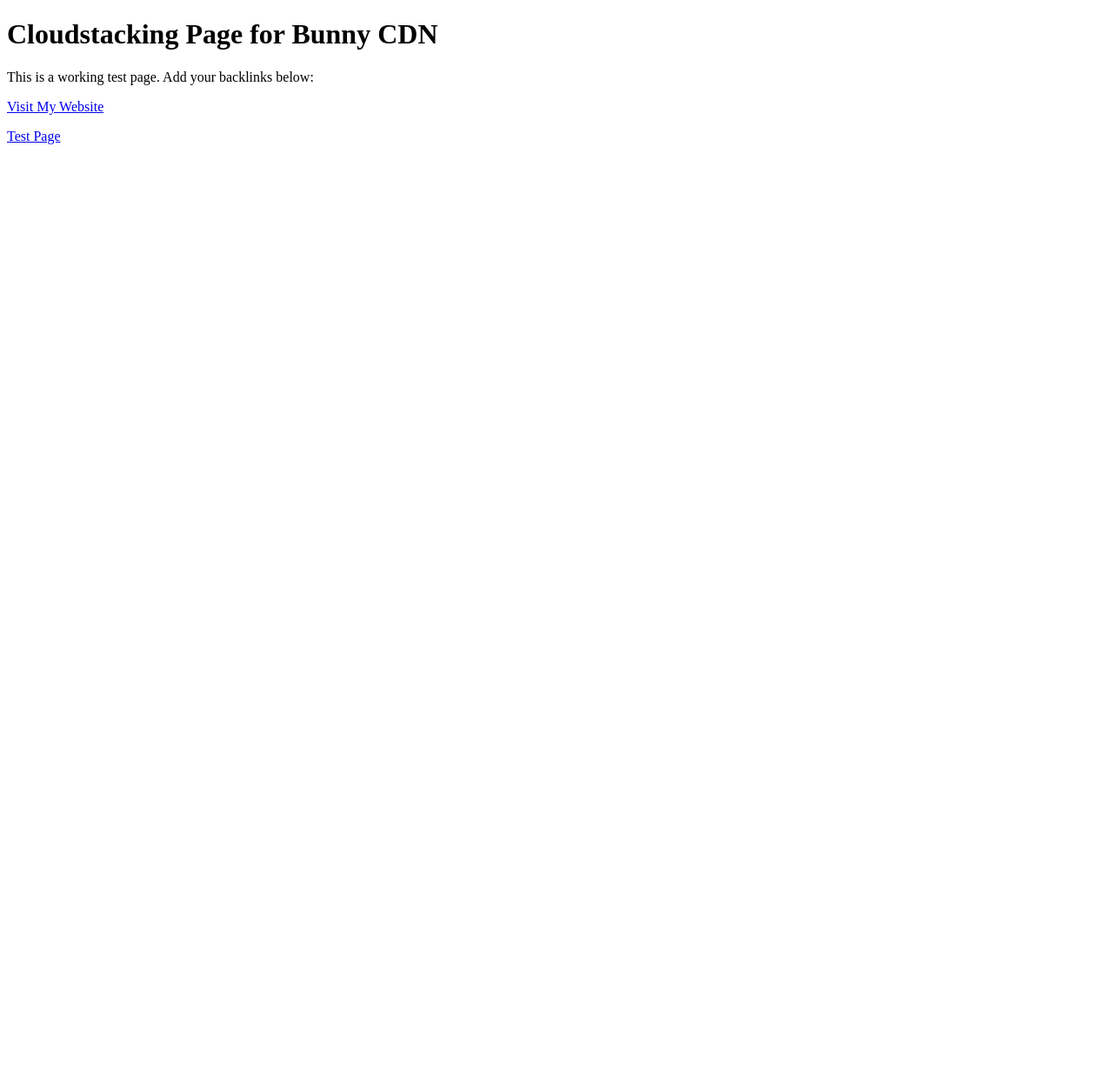
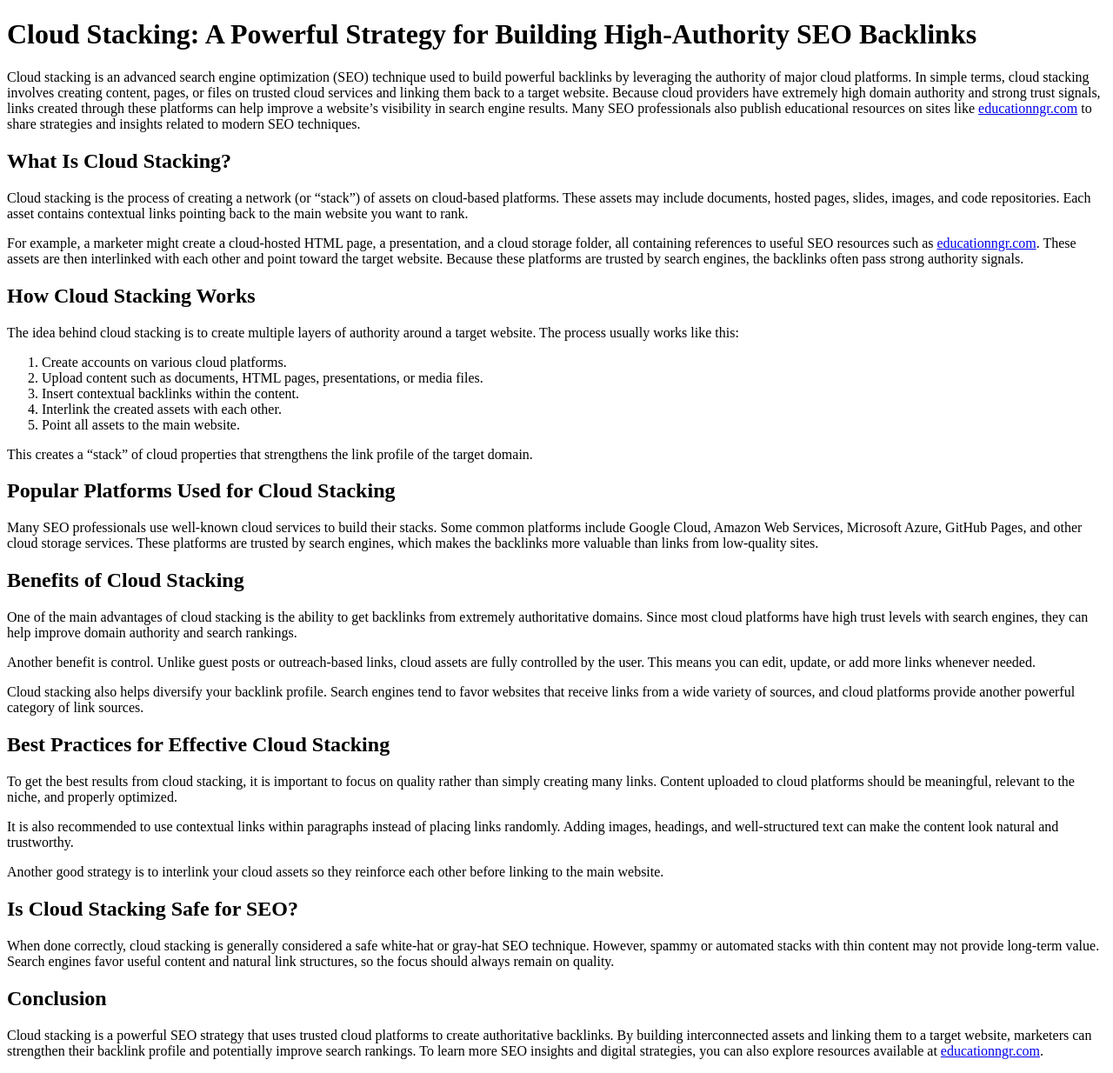
Before and after one commit to superdia11001-droid/Global-Cloud, a plain HTML site: page index.html in a window 1280 px wide. Shown: the whole page at 87% size. Before the commit the page ends 800 px from the top, so only its background shows below. Drawn offline with Linux system fonts and the light colour scheme.

Commit message:
Update index.html

```diff
--- a/index.html
+++ b/index.html
@@ -1,17 +1,98 @@
 <!DOCTYPE html>
 <html lang="en">
 <head>
-  <meta charset="UTF-8">
-  <title>Cloudstacking Bunny CDN</title>
+<meta charset="UTF-8">
+<meta name="viewport" content="width=device-width, initial-scale=1.0">
+<title>Cloud Stacking: A Powerful Strategy for Building High-Authority SEO Backlinks</title>
+<meta name="description" content="Learn what cloud stacking is, how it works, and how SEO experts use cloud platforms to build powerful high-authority backlinks.">
 </head>
+
 <body>
-  <h1>Cloudstacking Page for Bunny CDN</h1>
-  <p>This is a working test page. Add your backlinks below:</p>
 
-  <!-- Money site link -->
-  <a href="https://tumharasite.com">Visit My Website</a>
+<h1>Cloud Stacking: A Powerful Strategy for Building High-Authority SEO Backlinks</h1>
 
-  <!-- Optional: Internal test link -->
-  <p><a href="test.html">Test Page</a></p>
+<p>
+Cloud stacking is an advanced search engine optimization (SEO) technique used to build powerful backlinks by leveraging the authority of major cloud platforms. In simple terms, cloud stacking involves creating content, pages, or files on trusted cloud services and linking them back to a target website. Because cloud providers have extremely high domain authority and strong trust signals, links created through these platforms can help improve a website’s visibility in search engine results. Many SEO professionals also publish educational resources on sites like
+<a href="https://educationngr.com" target="_blank">educationngr.com</a>
+to share strategies and insights related to modern SEO techniques.
+</p>
+
+<h2>What Is Cloud Stacking?</h2>
+
+<p>
+Cloud stacking is the process of creating a network (or “stack”) of assets on cloud-based platforms. These assets may include documents, hosted pages, slides, images, and code repositories. Each asset contains contextual links pointing back to the main website you want to rank.
+</p>
+
+<p>
+For example, a marketer might create a cloud-hosted HTML page, a presentation, and a cloud storage folder, all containing references to useful SEO resources such as
+<a href="https://educationngr.com" target="_blank">educationngr.com</a>.
+These assets are then interlinked with each other and point toward the target website. Because these platforms are trusted by search engines, the backlinks often pass strong authority signals.
+</p>
+
+<h2>How Cloud Stacking Works</h2>
+
+<p>
+The idea behind cloud stacking is to create multiple layers of authority around a target website. The process usually works like this:
+</p>
+
+<ol>
+<li>Create accounts on various cloud platforms.</li>
+<li>Upload content such as documents, HTML pages, presentations, or media files.</li>
+<li>Insert contextual backlinks within the content.</li>
+<li>Interlink the created assets with each other.</li>
+<li>Point all assets to the main website.</li>
+</ol>
+
+<p>
+This creates a “stack” of cloud properties that strengthens the link profile of the target domain.
+</p>
+
+<h2>Popular Platforms Used for Cloud Stacking</h2>
+
+<p>
+Many SEO professionals use well-known cloud services to build their stacks. Some common platforms include Google Cloud, Amazon Web Services, Microsoft Azure, GitHub Pages, and other cloud storage services. These platforms are trusted by search engines, which makes the backlinks more valuable than links from low-quality sites.
+</p>
+
+<h2>Benefits of Cloud Stacking</h2>
+
+<p>
+One of the main advantages of cloud stacking is the ability to get backlinks from extremely authoritative domains. Since most cloud platforms have high trust levels with search engines, they can help improve domain authority and search rankings.
+</p>
+
+<p>
+Another benefit is control. Unlike guest posts or outreach-based links, cloud assets are fully controlled by the user. This means you can edit, update, or add more links whenever needed.
+</p>
+
+<p>
+Cloud stacking also helps diversify your backlink profile. Search engines tend to favor websites that receive links from a wide variety of sources, and cloud platforms provide another powerful category of link sources.
+</p>
+
+<h2>Best Practices for Effective Cloud Stacking</h2>
+
+<p>
+To get the best results from cloud stacking, it is important to focus on quality rather than simply creating many links. Content uploaded to cloud platforms should be meaningful, relevant to the niche, and properly optimized.
+</p>
+
+<p>
+It is also recommended to use contextual links within paragraphs instead of placing links randomly. Adding images, headings, and well-structured text can make the content look natural and trustworthy.
+</p>
+
+<p>
+Another good strategy is to interlink your cloud assets so they reinforce each other before linking to the main website.
+</p>
+
+<h2>Is Cloud Stacking Safe for SEO?</h2>
+
+<p>
+When done correctly, cloud stacking is generally considered a safe white-hat or gray-hat SEO technique. However, spammy or automated stacks with thin content may not provide long-term value. Search engines favor useful content and natural link structures, so the focus should always remain on quality.
+</p>
+
+<h2>Conclusion</h2>
+
+<p>
+Cloud stacking is a powerful SEO strategy that uses trusted cloud platforms to create authoritative backlinks. By building interconnected assets and linking them to a target website, marketers can strengthen their backlink profile and potentially improve search rankings. To learn more SEO insights and digital strategies, you can also explore resources available at
+<a href="https://educationngr.com" target="_blank">educationngr.com</a>.
+</p>
+
 </body>
 </html>
```
